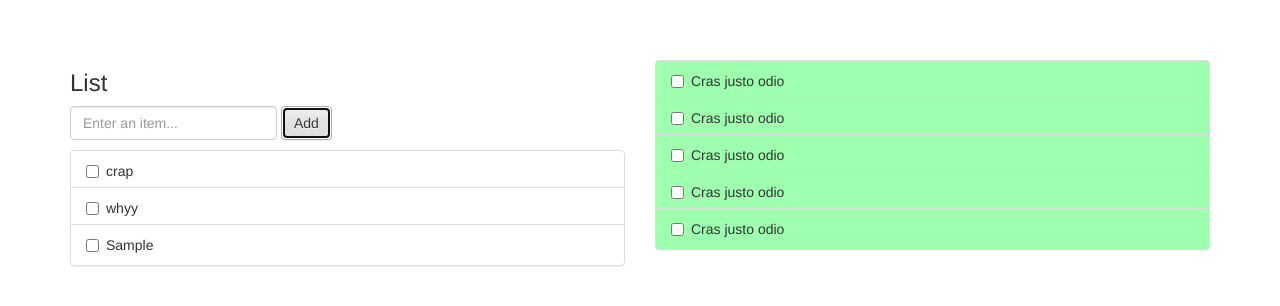
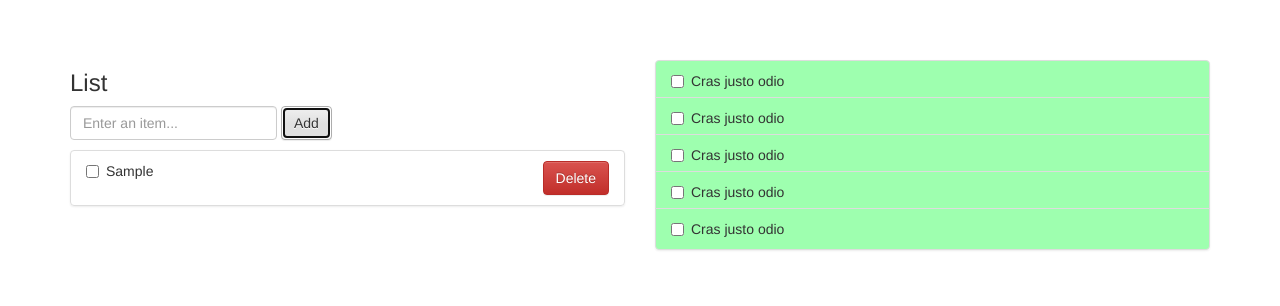
Before and after one commit to UltimateDesignSlayer/listapp, a plain HTML site: page index.html in a window 1280 px wide. Both pictures are taken after typing "Sample" into the empty fields and a click on the button "Add". Drawn offline with nearby package versions, Linux system fonts and the light colour scheme.

Commit message:
added remove button. completely removes item

```diff
--- a/index.html
+++ b/index.html
@@ -39,8 +39,8 @@
 				  <button type="submit" class="btn btn-default">Add</button>
 				</form>
 				<ul class="list-group to-do-list" data-bind="foreach: toDoList">
-					<li class="list-group-item checkbox">
-						<label><input type="checkbox" data-bind="value: name" /><span data-bind="text: name"></span></label>
+					<li class="list-group-item checkbox clearfix">
+						<label><input type="checkbox" data-bind="value: name" /><span data-bind="text: name"></span><button class="btn btn-danger pull-right" data-bind="click: $parent.removeListItems">Delete</button></label>
 					</li>
 				</ul>
 
--- a/js/lists.js
+++ b/js/lists.js
@@ -13,14 +13,15 @@ lists = {
 		that.listTitle = "List";
 		that.newItem = ko.observable();
 
-		that.toDoList = ko.observableArray([
-			{name: "crap"},
-			{name: "whyy"}
-		]);
+		that.toDoList = ko.observableArray();
 		that.doneList = ko.observableArray();
 
 		that.addListItems = function(){
 			that.toDoList.push({name:that.newItem()});
+		}
+
+		that.removeListItems = function(list){
+			that.toDoList.remove(this);
 		}
 	},
 	eventBindings:function(){
```
Also changed, not shown: css/scss/list.scss (line endings or trailing spaces).
